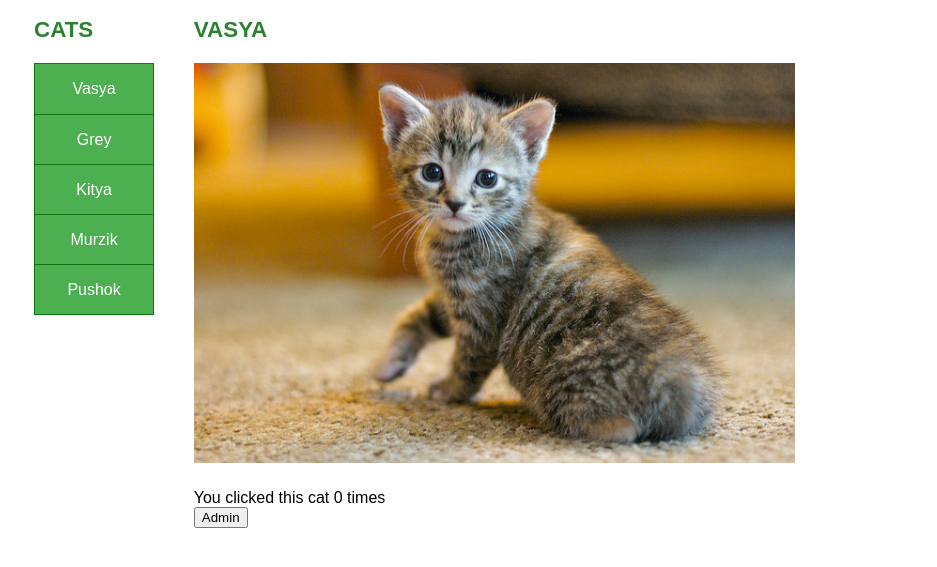
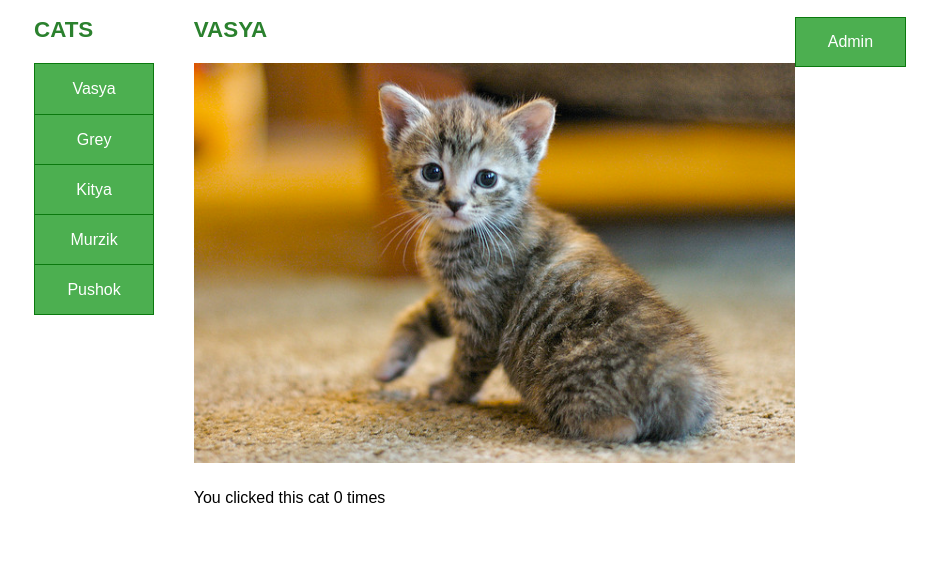
Before and after one commit to rouzrise/catClicker, a website: page index.html in a window 1280 px wide. Shown: the part 71-638 px from the top of the page, without its empty margins (38-975 px from the left). Drawn offline with Linux system fonts and the light colour scheme.

Commit message:
Start design for Admin group

```diff
--- a/css/styles.css
+++ b/css/styles.css
@@ -78,7 +78,10 @@ h1 {
     display: flex;
 }
 
-ul li {
+ul li,
+.adminButton,
+.cancelButton,
+.saveButton {
         background-color: #4CAF50; /* Green */
         border: 1px solid  rgb(11, 121, 14);
         border-bottom: none;
@@ -90,7 +93,10 @@ ul li {
         font-size: 16px;
 }
 
-ul li:last-of-type {
+ul li:last-of-type,
+.adminButton,
+.cancelButton,
+.saveButton {
     border-bottom: 1px solid  rgb(11, 121, 14);
 }
 
@@ -116,7 +122,3 @@ ul li:hover {
     margin-bottom: 20px;
     margin-left: 0;
 }
-
-.hidden {
-    display: none;
-}
--- a/index.html
+++ b/index.html
@@ -24,8 +24,10 @@
                 <p id="catName" class="partName"></p>
                 <img class='catPicture' src="" alt="cat">
                 <div>You clicked this cat <span class="clickMessage"></span> times</div>
-
-                <button type="button" class='adminButton'>Admin</button>
+            </div>
+    </div>
+<div class = adminGroup>
+    <button type="button" class='adminButton'>Admin</button>
 
                 <form class="adminForm">
                     Name: <input type="text" name="name" class="nameAdmin"><br>
@@ -34,8 +36,7 @@
                     <button type="button" class="saveButton">Save</button>
                     <button type="button" class="cancelButton">Cancel</button>
                 </form>
-            </div>
-    </div>
+</div>
 </div>
 
 <!-- <span class="cat1"></span>
```
Also changed, not shown: dist/css/styles.css, dist/index.html.
